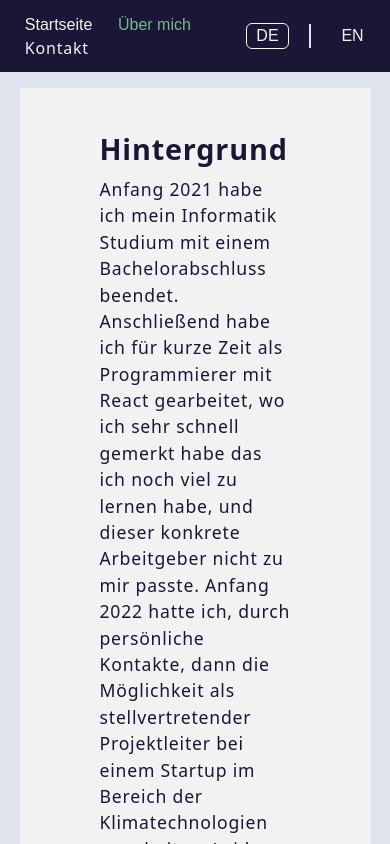
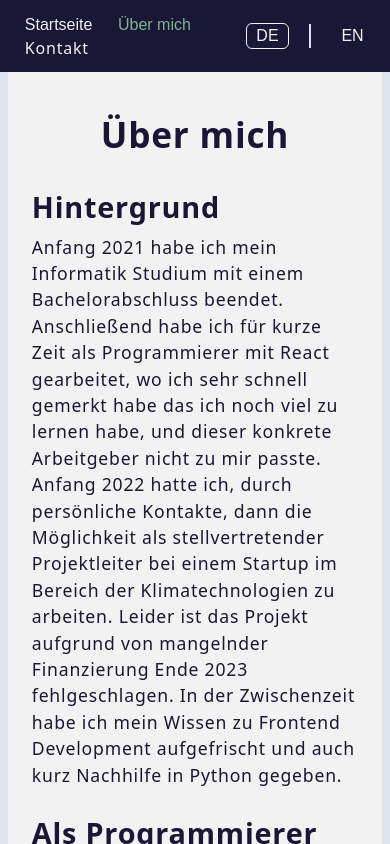
Before and after one commit to SutonToch/Portfolio, a React (Vite) app: page / in a window 390 px wide. Both pictures are taken after a click on the button "Über mich". Shown: the top 844 px of the page. Built offline with nearby package versions, Linux system fonts and the light colour scheme.

Commit message:
UPDATE about

```diff
--- a/src/components/About.tsx
+++ b/src/components/About.tsx
@@ -25,10 +25,10 @@ interface AboutProps {
 
     return (
       <main className="about">
-        {/* <h1 className="about--headline">
-          {current_text_data.headline}
-        </h1> */}
         <div className="about--content-container">
+          <h1 className="about--headline">
+            {current_text_data.headline}
+          </h1>
           {...content}
         </div>
       </main>
--- a/src/data/about_text.ts
+++ b/src/data/about_text.ts
@@ -1,6 +1,6 @@
 export const about_text_data = {
     "de": {
-        // "headline": "IT liegt bei mir in der Familie",
+        "headline": "Über mich",
         "about_content": [
             {
                 "header": "Hintergrund",
@@ -25,7 +25,7 @@ export const about_text_data = {
         ]
     },
     "en": {
-        // "headline": "IT is in my Family",
+        "headline": "About me",
         "about_content": [
             {
                 "header": "Background",
--- a/src/styles/About.css
+++ b/src/styles/About.css
@@ -4,13 +4,14 @@
 }
 
 .about--headline {
-  font-size: 2.5rem;
+  text-align: center;
+  font-size: 2.8rem;
 }
 
 .about--content-container {
   max-width: 1000px;
   margin: 0 auto;
-  padding: 1em 5em;
+  padding: 1em 5em 5em;
   background-color: hsl(0, 0%, 95%);
 }
 .about--content-container h2 {
@@ -25,7 +26,13 @@
 
 @media (max-width: 1100px) {
   .about {
-    padding: 1em 5vw 2em;
+    padding-inline: 2vw;
+  }
+  .about--headline {
+    font-size: 2.2rem;
+  }
+  .about--content-container {
+    padding: 0.8em 1.5em 5em;
   }
   .about--content-container h2 {
     font-size: 1.8rem;
--- a/src/styles/scss/About.scss
+++ b/src/styles/scss/About.scss
@@ -6,13 +6,14 @@
 }
 
 .about--headline {
-    font-size: 2.5rem;
+    text-align: center;
+    font-size: 2.8rem;
 }
 
 .about--content-container {
     max-width: 1000px;
     margin: 0 auto;
-    padding: 1em 5em;
+    padding: 1em 5em 5em;
     background-color: var.$clr-white;
 
     h2 {
@@ -28,10 +29,16 @@
 
 @media (max-width: 1100px) {
     .about {
-        padding: 1em 5vw 2em;
+        padding-inline: 2vw;
+    }
+
+    .about--headline {
+        font-size: 2.2rem;
     }
 
     .about--content-container {
+        padding: 0.8em 1.5em 5em;
+
         h2 {
             font-size: 1.8rem;
         }
```
Also changed, not shown: 1 other file (tests, documents, lock files or other folders).
